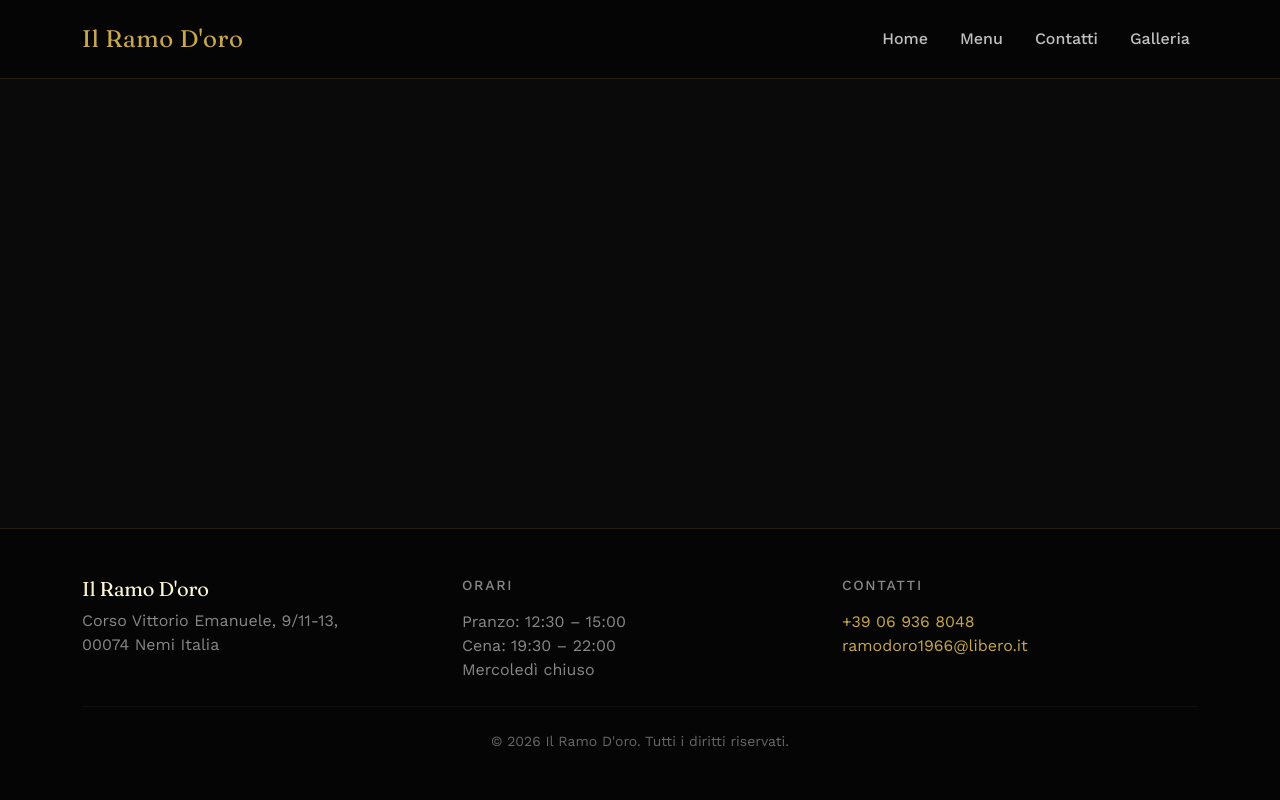
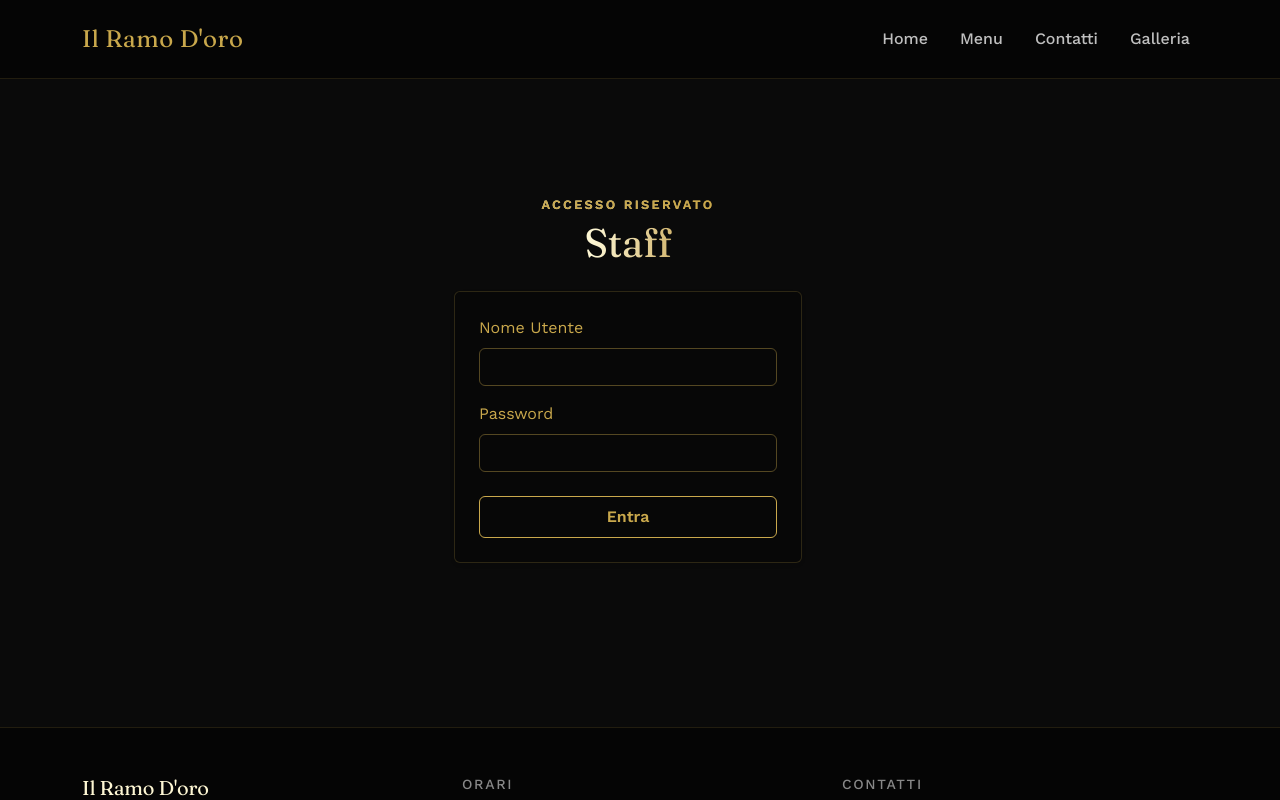
Before and after one commit to Pirisinu/ristorante-app, a React (Vite) app: page /accedi in a window 1280 px wide. Shown: the top 800 px of the page. Built offline with nearby package versions, Linux system fonts and the light colour scheme.

Commit message:
added new features

```diff
--- a/src/App.jsx
+++ b/src/App.jsx
@@ -5,6 +5,8 @@ import Home from './pages/Home.jsx'
 import Menu from './pages/Menu.jsx'
 import Contatti from './pages/Contatti.jsx'
 import Galleria from './pages/Galleria.jsx'
+import Login from './pages/Login.jsx'
+import AreaPersonale from './pages/loggedSections/AreaPersonale.jsx'
 
 export default function App() {
   return (
@@ -16,6 +18,8 @@ export default function App() {
           <Route path="/menu" element={<Menu />} />
           <Route path="/contatti" element={<Contatti />} />
           <Route path="/galleria" element={<Galleria />} />
+          <Route path="/accedi" element={<Login />} />
+          <Route path="/gestione" element={<AreaPersonale />} />
         </Routes>
       </main>
       <Footer />
--- a/src/components/SiteNavbar.jsx
+++ b/src/components/SiteNavbar.jsx
@@ -1,36 +1,50 @@
-import { Navbar, Nav, Container, Button } from 'react-bootstrap'
-import { Link, useLocation } from 'react-router-dom'
+import { useState } from 'react';
+import { Navbar, Nav, Container } from 'react-bootstrap';
+import { Link, useLocation } from 'react-router-dom';
 
 export default function SiteNavbar() {
-  const { pathname } = useLocation()
+  const { pathname } = useLocation();
+  const [expanded, setExpanded] = useState(false);
+
+  // Funzione che chiude il menu e riporta la vista in cima
+  const handleNavClick = () => {
+    setExpanded(false);
+    window.scrollTo({ top: 0, behavior: 'smooth' });
+  };
 
   return (
-    <Navbar expand="lg" variant="dark" className="osteria-navbar py-3" sticky="top">
+    <Navbar
+      expanded={expanded}
+      onToggle={(isExpanded) => setExpanded(isExpanded)}
+      expand="lg"
+      variant="dark"
+      className="osteria-navbar py-3"
+      sticky="top"
+    >
       <Container>
-        <Navbar.Brand as={Link} to="/">
+        <Navbar.Brand as={Link} to="/" onClick={handleNavClick}>
           Il Ramo D'oro
         </Navbar.Brand>
+
         <Navbar.Toggle aria-controls="main-nav" />
+
         <Navbar.Collapse id="main-nav">
           <Nav className="ms-auto align-items-lg-center gap-lg-3">
-            <Nav.Link as={Link} to="/" active={pathname === '/'}>
+            <Nav.Link as={Link} to="/" active={pathname === '/'} onClick={handleNavClick}>
               Home
             </Nav.Link>
-            <Nav.Link as={Link} to="/menu" active={pathname === '/menu'}>
+            <Nav.Link as={Link} to="/menu" active={pathname === '/menu'} onClick={handleNavClick}>
               Menu
             </Nav.Link>
-            <Nav.Link as={Link} to="/contatti" active={pathname === '/contatti'}>
+            <Nav.Link as={Link} to="/contatti" active={pathname === '/contatti'} onClick={handleNavClick}>
               Contatti
             </Nav.Link>
-            <Nav.Link as={Link} to="/galleria" active={pathname === '/galleria'}>
+            <Nav.Link as={Link} to="/galleria" active={pathname === '/galleria'} onClick={handleNavClick}>
               Galleria
             </Nav.Link>
-            {/* <Button className="btn-osteria-primary mt-2 mt-lg-0" disabled title="Disponibile nella prossima fase (prenotazioni con backend)">
-              Prenota
-            </Button> */}
           </Nav>
         </Navbar.Collapse>
       </Container>
     </Navbar>
-  )
+  );
 }
--- /dev/null
+++ b/src/pages/Login.jsx
@@ -0,0 +1,83 @@
+import { useState } from 'react';
+import { useNavigate } from 'react-router-dom';
+import { Container, Row, Col, Form, Button } from 'react-bootstrap';
+
+export default function Login() {
+  const [username, setUsername] = useState('');
+  const [password, setPassword] = useState('');
+  const [errore, setErrore] = useState('');
+  const navigate = useNavigate();
+
+  const gestisciAccesso = (e) => {
+    e.preventDefault();
+
+    if (username === 'admin' && password === 'Prova1') {
+      sessionStorage.setItem('autenticato', 'true');
+      sessionStorage.setItem('ruolo', 'ADMIN');
+      navigate('/gestione');
+    } else if (username === 'manager' && password === 'Prova2') {
+      sessionStorage.setItem('autenticato', 'true');
+      sessionStorage.setItem('ruolo', 'MANAGER');
+      navigate('/gestione');
+    } else if (username === 'staff' && password === 'Prova3') {
+      sessionStorage.setItem('autenticato', 'true');
+      sessionStorage.setItem('ruolo', 'STAFF');
+      navigate('/gestione');
+    } else {
+      setErrore('Credenziali errate. Riprova.');
+    }
+  };
+
+  return (
+    <Container className="py-5" style={{ minHeight: '75vh', display: 'flex', alignItems: 'center' }}>
+      <Row className="w-100 justify-content-center">
+        <Col md={6} lg={4}>
+          <div className="text-center mb-4">
+            <p className="hero-eyebrow gold-shimmer mb-1">Accesso Riservato</p>
+            <h1 className="display-font gold-shimmer">Staff</h1>
+          </div>
+
+          <Form
+            onSubmit={gestisciAccesso}
+            className="p-4 rounded shadow-sm"
+            style={{ border: '1px solid rgba(201, 168, 76, 0.2)', backgroundColor: 'rgba(5, 5, 5, 0.5)' }}
+          >
+            <Form.Group className="mb-3" controlId="formUsername">
+              <Form.Label style={{ color: '#c9a84c' }}>Nome Utente</Form.Label>
+              <Form.Control
+                type="text"
+                value={username}
+                onChange={(e) => setUsername(e.target.value)}
+                required
+                style={{ backgroundColor: 'transparent', color: '#e0e0e0', borderColor: 'rgba(201, 168, 76, 0.4)' }}
+              />
+            </Form.Group>
+
+            <Form.Group className="mb-4" controlId="formPassword">
+              <Form.Label style={{ color: '#c9a84c' }}>Password</Form.Label>
+              <Form.Control
+                type="password"
+                value={password}
+                onChange={(e) => setPassword(e.target.value)}
+                required
+                style={{ backgroundColor: 'transparent', color: '#e0e0e0', borderColor: 'rgba(201, 168, 76, 0.4)' }}
+              />
+            </Form.Group>
+
+            {errore && (
+              <div className="text-center mb-3" style={{ color: '#d9534f', fontSize: '0.9rem' }}>
+                {errore}
+              </div>
+            )}
+
+            <div className="d-grid">
+              <Button type="submit" className="btn-osteria-primary py-2">
+                Entra
+              </Button>
+            </div>
+          </Form>
+        </Col>
+      </Row>
+    </Container>
+  );
+}
--- /dev/null
+++ b/src/pages/loggedSections/AreaPersonale.jsx
@@ -0,0 +1,150 @@
+import { useEffect, useState } from 'react';
+import { useNavigate } from 'react-router-dom';
+import { Container, Row, Col, Button, Card, Badge, ButtonGroup } from 'react-bootstrap';
+
+export default function AreaPersonale() {
+  const navigate = useNavigate();
+
+  // Inizializza il ruolo con il valore della sessione, oppure usa 'STAFF' come sicurezza
+  const [ruolo, setRuolo] = useState(sessionStorage.getItem('ruolo') || 'STAFF');
+
+  useEffect(() => {
+    const isAutenticato = sessionStorage.getItem('autenticato');
+    if (!isAutenticato) {
+      navigate('/accedi');
+    }
+  }, [navigate]);
+
+  const gestisciEsci = () => {
+    sessionStorage.removeItem('autenticato');
+    sessionStorage.removeItem('ruolo'); // Pulizia completa alla disconnessione
+    navigate('/accedi');
+  };
+
+  // Tutte le funzionalità future, categorizzate e protette per ruolo
+  const funzionalita = [
+    {
+      titolo: "Gestione Sala e Prenotazioni",
+      descrizione: "Visualizza i tavoli, gestisci le prenotazioni in arrivo e la disposizione in sala.",
+      azione: "Mappa Tavoli",
+      link: "/gestione/sala",
+      ruoliPermessi: ['ADMIN', 'MANAGER', 'STAFF']
+    },
+    {
+      titolo: "Menu e Disponibilità",
+      descrizione: "Segna le portate esaurite o aggiorna le specialità di cacciagione del giorno in tempo reale.",
+      azione: "Gestisci Menu",
+      link: "/gestione/menu",
+      ruoliPermessi: ['ADMIN', 'MANAGER']
+    },
+    {
+      titolo: "Cantina Vini",
+      descrizione: "Aggiorna le etichette, le annate e le giacenze della nostra selezione del territorio.",
+      azione: "Gestisci Cantina",
+      link: "/gestione/cantina",
+      ruoliPermessi: ['ADMIN', 'MANAGER']
+    },
+    {
+      titolo: "Ordini e Comande",
+      descrizione: "Inserisci o modifica le comande attive e invia gli ordini direttamente in cucina.",
+      azione: "Apri Comande",
+      link: "/gestione/comande",
+      ruoliPermessi: ['ADMIN', 'MANAGER', 'STAFF']
+    },
+    {
+      titolo: "Impostazioni Sito web",
+      descrizione: "Aggiorna le foto della galleria, gli avvisi in homepage e gli orari di apertura stagionali.",
+      azione: "Impostazioni Pubbliche",
+      link: "/gestione/sito",
+      ruoliPermessi: ['ADMIN']
+    },
+    {
+      titolo: "Risorse Umane",
+      descrizione: "Gestisci gli accessi dello staff, i turni settimanali e i permessi del sistema.",
+      azione: "Gestisci Staff",
+      link: "/gestione/utenti",
+      ruoliPermessi: ['ADMIN']
+    },
+    {
+      titolo: "Analisi e Report",
+      descrizione: "Visualizza le statistiche di vendita, i piatti più richiesti e l'andamento stagionale.",
+      azione: "Visualizza Dati",
+      link: "/gestione/statistiche",
+      ruoliPermessi: ['ADMIN']
+    }
+  ];
+
+  // Filtra le card in base al ruolo attuale
+  const funzionalitaVisibili = funzionalita.filter(f => f.ruoliPermessi.includes(ruolo));
+
+  return (
+    <Container className="py-5" style={{ minHeight: '85vh' }}>
+
+      {/* SIMULATORE DI RUOLO (Rimuovere in produzione) */}
+      <div className="mb-5 p-3 rounded" style={{ border: '1px dashed rgba(201, 168, 76, 0.4)', backgroundColor: 'rgba(5,5,5,0.3)' }}>
+        <p className="text-muted small mb-2 text-uppercase letter-spacing-1">Simulatore Ruolo (Solo Dev):</p>
+        <ButtonGroup>
+          <Button variant={ruolo === 'ADMIN' ? 'outline-light' : 'dark'} onClick={() => setRuolo('ADMIN')} style={{ borderColor: '#c9a84c' }}>Proprietario (Admin)</Button>
+          <Button variant={ruolo === 'MANAGER' ? 'outline-light' : 'dark'} onClick={() => setRuolo('MANAGER')} style={{ borderColor: '#c9a84c' }}>Maitre (Manager)</Button>
+          <Button variant={ruolo === 'STAFF' ? 'outline-light' : 'dark'} onClick={() => setRuolo('STAFF')} style={{ borderColor: '#c9a84c' }}>Sala (Staff)</Button>
+        </ButtonGroup>
+      </div>
+
+      {/* Intestazione */}
+      <div className="d-flex flex-column flex-md-row justify-content-between align-items-center border-bottom pb-4 mb-5" style={{ borderColor: 'rgba(201, 168, 76, 0.2)' }}>
+        <div className="text-center text-md-start mb-3 mb-md-0">
+          <p className="hero-eyebrow gold-shimmer mb-1">Amministrazione</p>
+          <h1 className="display-font gold-shimmer mb-0">Area Privata</h1>
+        </div>
+        <div className="d-flex align-items-center gap-3">
+          <Badge bg="dark" className="border px-3 py-2" style={{ borderColor: '#c9a84c', color: '#c9a84c' }}>
+            Ruolo: {ruolo}
+          </Badge>
+          <Button onClick={gestisciEsci} variant="outline-light" className="btn-osteria-outline px-4">
+            Esci
+          </Button>
+        </div>
+      </div>
+
+      {/* Griglia delle Card Filtata per Ruolo */}
+      <Row className="gy-4">
+        {funzionalitaVisibili.map((item, index) => (
+          <Col md={6} lg={4} key={index}>
+            <Card
+              className="h-100 bg-transparent text-center"
+              style={{
+                border: '1px solid rgba(201, 168, 76, 0.3)',
+                borderRadius: '8px',
+                transition: 'transform 0.3s ease, box-shadow 0.3s ease'
+              }}
+              onMouseEnter={(e) => {
+                e.currentTarget.style.transform = 'translateY(-5px)';
+                e.currentTarget.style.boxShadow = '0 10px 20px rgba(0,0,0,0.4)';
+              }}
+              onMouseLeave={(e) => {
+                e.currentTarget.style.transform = 'none';
+                e.currentTarget.style.boxShadow = 'none';
+              }}
+            >
+              <Card.Body className="d-flex flex-column p-4">
+                <Card.Title className="display-font mb-3" style={{ color: '#c9a84c', fontSize: '1.5rem' }}>
+                  {item.titolo}
+                </Card.Title>
+                <Card.Text style={{ color: '#e0e0e0', opacity: 0.85, flexGrow: 1 }}>
+                  {item.descrizione}
+                </Card.Text>
+                <Button
+                  className="btn-osteria-primary w-100 mt-3"
+                  onClick={() => console.log(`Naviga a: ${item.link}`)}
+                >
+                  {item.azione}
+                </Button>
+              </Card.Body>
+            </Card>
+          </Col>
+        ))}
+      </Row>
+
+    </Container>
+  );
+}
```
